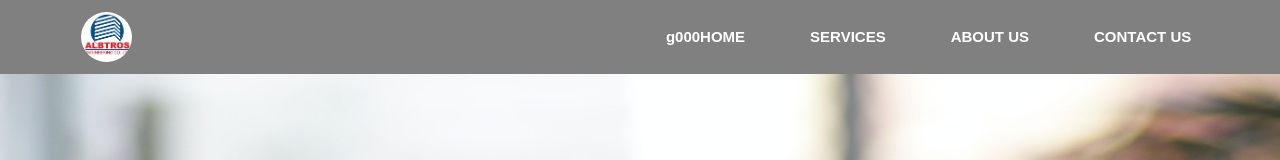
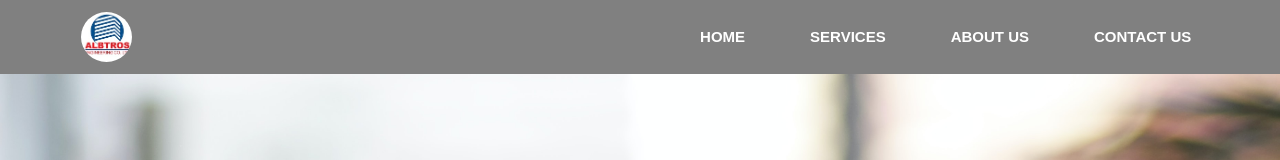
Before and after one commit to abdelwahab2014/Albatros, a React (Create React App) app: page / in a window 1280 px wide. Shown: the top 160 px of the page. Built offline with nearby package versions, Linux system fonts and the light colour scheme; some icons are missing; a web font is replaced by a local one.

Commit message:
wow444444

```diff
--- a/src/Layout.js
+++ b/src/Layout.js
@@ -467,7 +467,7 @@ const Layout = () => {
     <div class="collapse navbar-collapse" id="navbarSupportedContent">
       <ul class="navbar-nav ms-auto">
         <li class="nav-item" >
-          <a class="nav-link " aria-current="page" href="#home">g000HOME</a>
+          <a class="nav-link " aria-current="page" href="#home">HOME</a>
         </li>
         <li class="nav-item">
           <a class="nav-link" href="#services">SERVICES</a>
```
